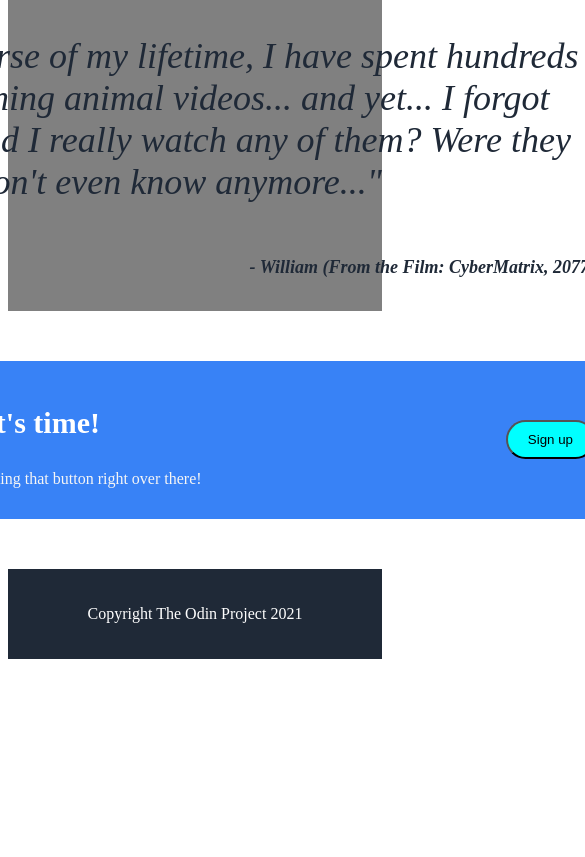
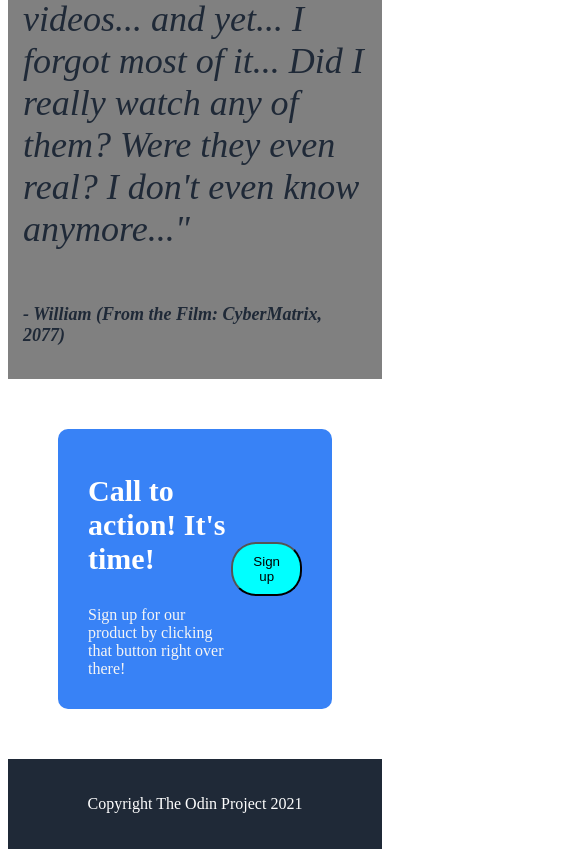
Before and after one commit to wpj0110/odin-animals, a plain HTML site: page index.html in a window 390 px wide. Shown: the part 1054-1911 px from the top of the page, 585 px wide, since content can reach past the window. Before the commit the page ends 1721 px from the top, so only its background shows below. Drawn offline with Linux system fonts and the light colour scheme.

Commit message:
Making it a bit more mobile-friendly

```diff
--- a/style.css
+++ b/style.css
@@ -4,6 +4,8 @@
     background-color: #1f2937;
     padding: 10px;
     font-family: Arial, Helvetica, sans-serif;
+    display: flex;
+    flex-direction: column;
 }
 .top-header{
     display: flex;
@@ -24,6 +26,7 @@
 }
 
 .main-img{
+    width: 100%;
     height: auto;
     max-width: 250px;
 }
@@ -84,12 +87,9 @@
     padding: 15px;
 }
 
-.quote-container1 > * {
-    flex: 1 1 0;
-}
-
 .quote-container2 {
-    width:800px;
+    width: auto;
+    max-width: 800px;
     color: #1f2937;
     font-style: italic;
     font-size: 36px;
@@ -108,7 +108,8 @@
 .signup-container2 {
     display: flex;
     border-radius: 10px;
-    width:800px;
+    width: auto;
+    max-width:800px;
     padding-top: 15px;
     padding-bottom: 15px;
     padding-left: 30px;
```
